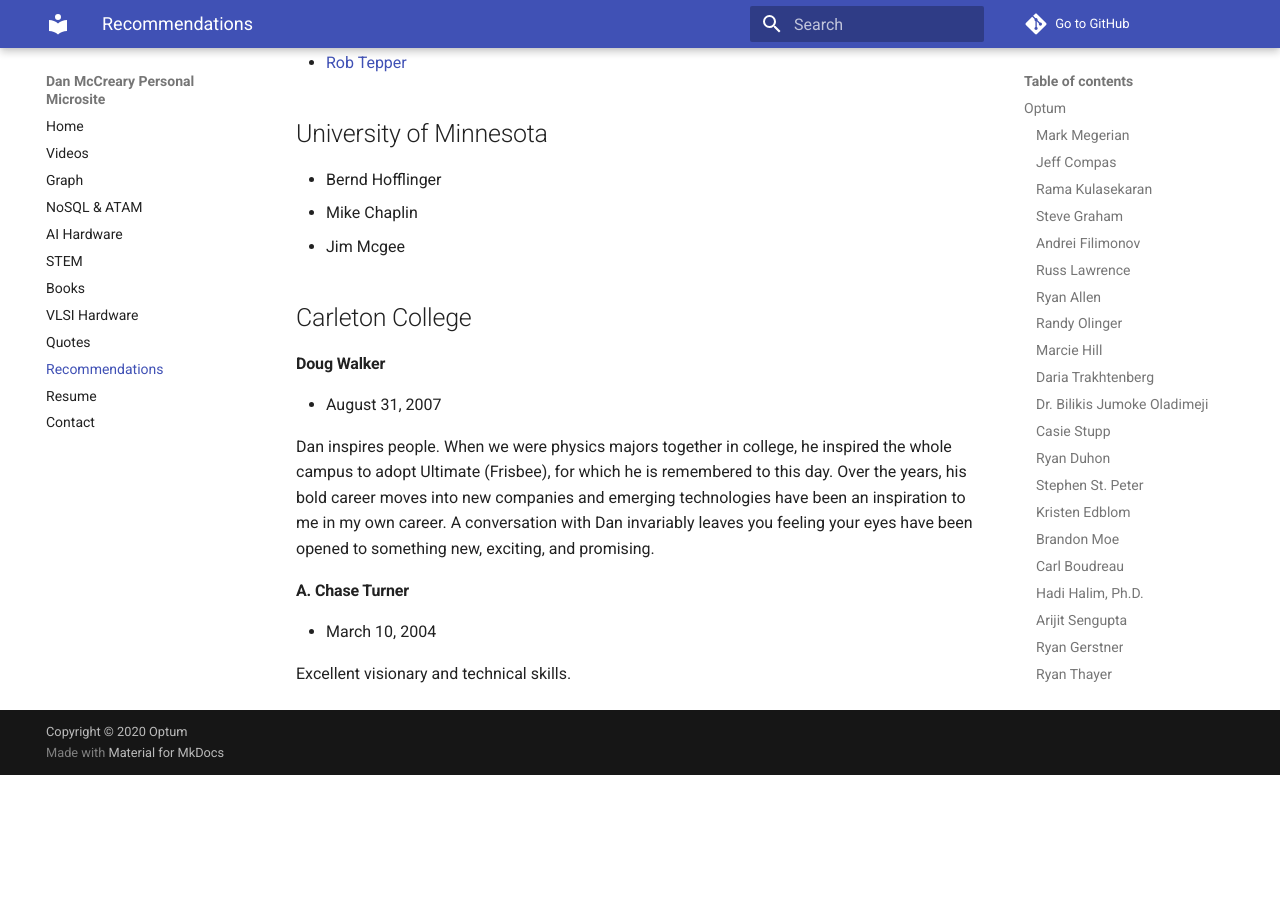
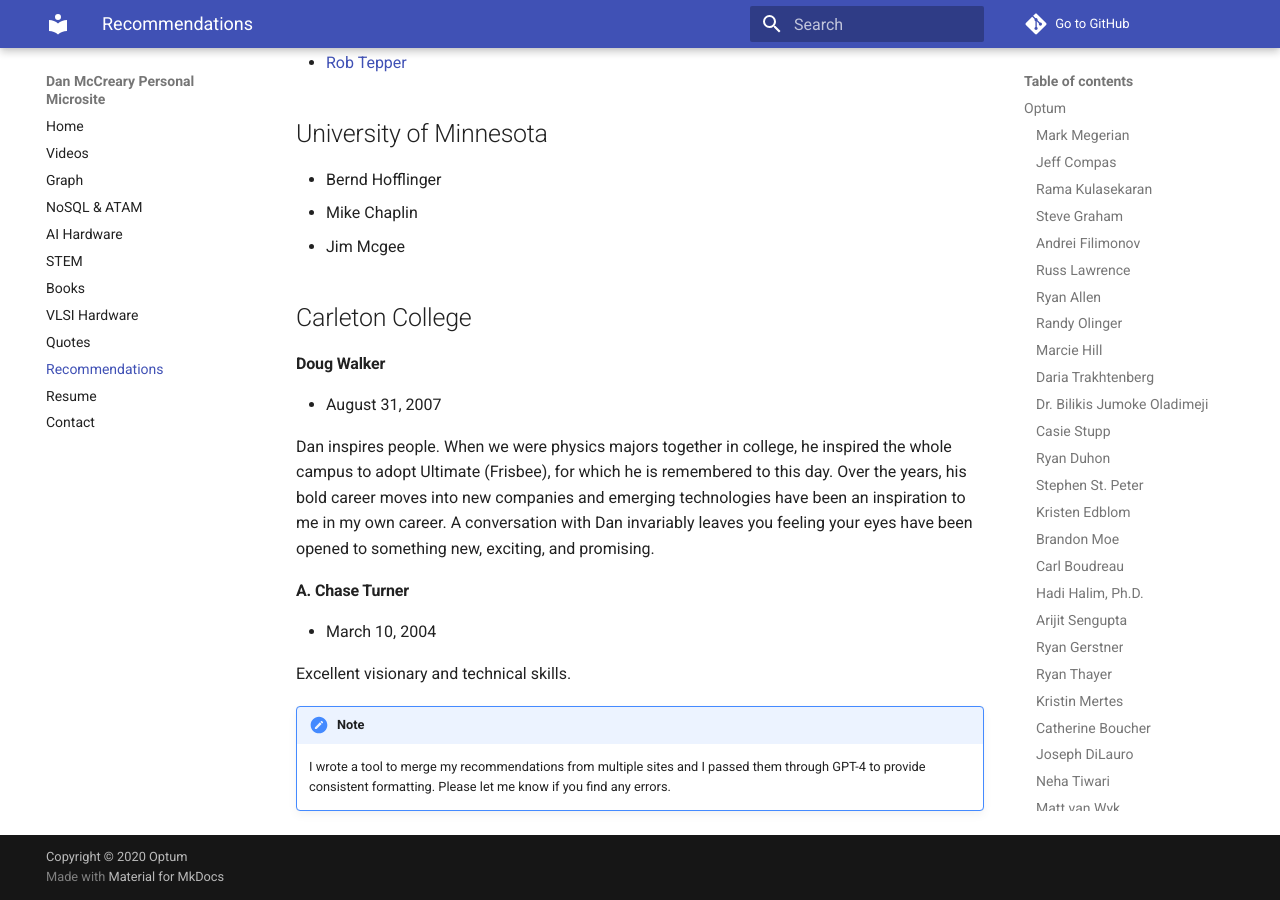
Before and after one commit to dmccreary/dmccreary, an MkDocs documentation site: the page built from docs/recommendations.md, in a window 1280 px wide and 900 px high, scrolled down 46325 px. Built offline with MkDocs 1.6.1 and Material for MkDocs 9.7.7, drawn with Linux system fonts in a browser that asks for light colours; comment, search, counter and statistics services are not loaded; before the commit the page ends 47100 px from its top, so only the background shows below that.

Commit message:
updating content

```diff
--- a/docs/recommendations.md
+++ b/docs/recommendations.md
@@ -1161,3 +1161,6 @@ Dan inspires people. When we were physics majors together in college, he inspire
 * March 10, 2004
 
 Excellent visionary and technical skills.
+
+!!! Note
+    I wrote a tool to merge my recommendations from multiple sites and I passed them through GPT-4 to provide consistent formatting.  Please let me know if you find any errors.
```
